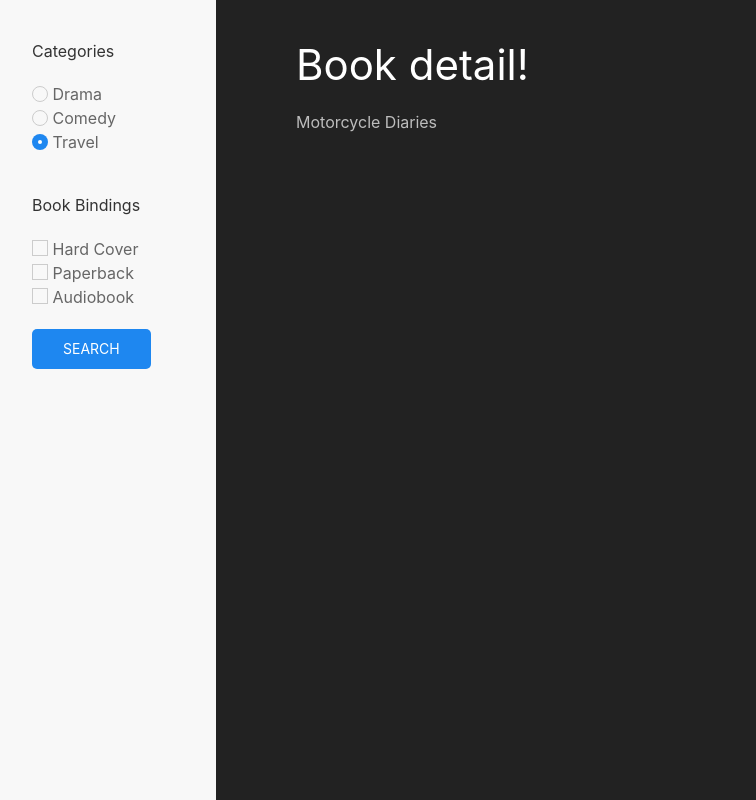
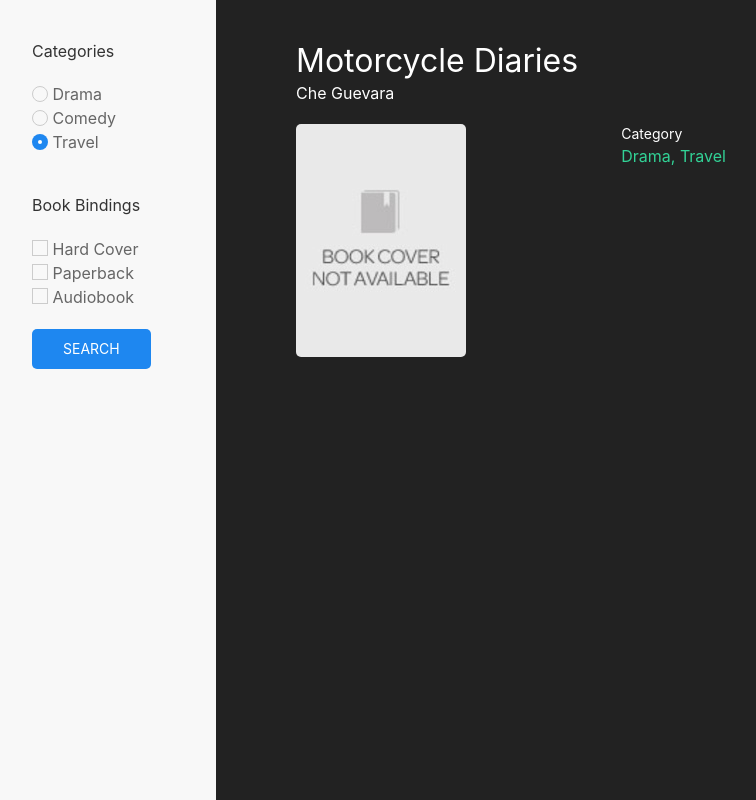
Before and after one commit to kpsaurus/bookshop-django-e-commerce-razorpay, a Django app: page /book/1 in a window 1280 px wide. Shown: the part 80-880 px from the top of the page, without its empty margins (8-764 px from the left). Run offline with Django 3.2, Linux system fonts and the light colour scheme; data comes from the database, SQL or seed files in the repository; some libraries are stand-ins or nearby versions.

Commit message:
Update book_detail.html
Added cover image in the template

```diff
--- a/core/templates/core/book_detail.html
+++ b/core/templates/core/book_detail.html
@@ -1,7 +1,25 @@
 {% extends "base.html" %}
+{% load static %}
 {% block main %}
 <section>
-    <h1>Book detail!</h1>
-    <p>{{object.title}}</p>
+    <h2 class="uk-margin-remove-bottom">{{object.title}}</h2>
+    <h5 class="uk-margin-remove-top">{{object.author}}</h5>
+    <div class="uk-grid uk-child-width-1-3@m">
+        <div>
+            {% if object.cover_image %}
+            <img class="uk-border-rounded" src="{{object.cover_image.url}}">
+            {% else %}
+            <img class="uk-border-rounded" src="{% static 'images/placeholder.jpg' %}">
+            {% endif %}
+        </div>
+        <div>
+            <h6 class="uk-margin-remove">Category</h6>
+            <span class="uk-text-success">
+            {% for category in object.category.all %}
+                {{category}}{% if forloop.first %},{% endif %}
+            {% endfor %}
+                </span>
+        </div>
+    </div>
 </section>
 {% endblock %}
```
